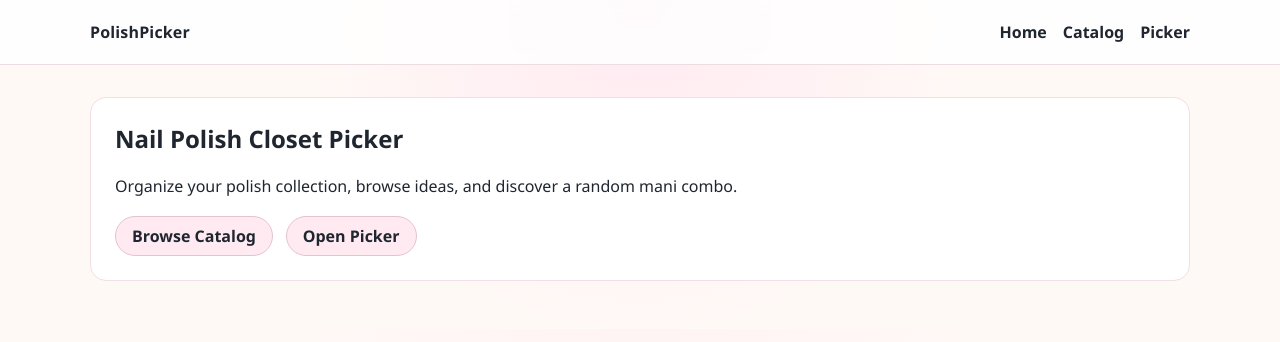
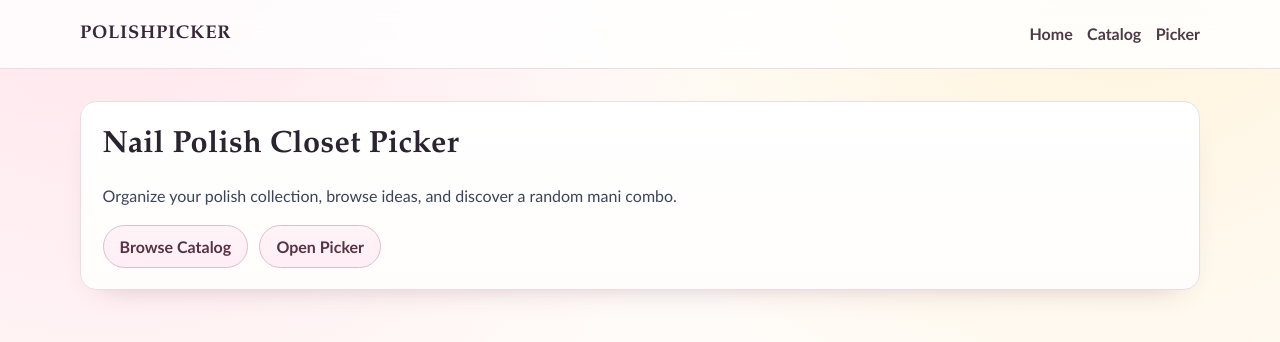
Before and after one commit to Madelelo/polishpicker2-codex, a Next.js app: page / in a window 1280 px wide. Shown: the top 342 px of the page. Built offline with nearby package versions, Linux system fonts and the light colour scheme.

Commit message:
feat(ui): establish editorial visual system

```diff
--- a/app/globals.css
+++ b/app/globals.css
@@ -1,8 +1,20 @@
 :root {
-  --ink: #1f2630;
-  --rose: #cf4f7b;
-  --mint: #c9f7eb;
-  --paper: #fff9f6;
+  --ink-900: #1f2430;
+  --ink-700: #3b4458;
+  --ink-500: #636c83;
+  --rose-700: #b63e68;
+  --rose-500: #d15a83;
+  --rose-200: #f7d8e5;
+  --gold-200: #f4e8ce;
+  --mint-200: #d5f4e9;
+  --paper: #fffaf6;
+  --surface: #fffdfc;
+  --surface-raised: #ffffff;
+  --line: #ecdce4;
+  --line-strong: #dcbecd;
+  --shadow-soft: 0 12px 30px -22px rgba(100, 56, 76, 0.45);
+  --radius-lg: 1rem;
+  --radius-md: 0.8rem;
 }
 
 * {
@@ -13,10 +25,25 @@ html,
 body {
   margin: 0;
   padding: 0;
-  font-family: "Avenir Next", "Segoe UI", sans-serif;
-  background: radial-gradient(circle at top, #ffe9f1, var(--paper) 46%);
-  color: var(--ink);
   min-height: 100%;
+}
+
+body {
+  font-family: "Avenir Next", "Nunito Sans", "Trebuchet MS", sans-serif;
+  color: var(--ink-900);
+  background:
+    radial-gradient(circle at 8% -10%, #ffe3ed 0%, transparent 44%),
+    radial-gradient(circle at 88% -12%, #fff3d8 0%, transparent 40%),
+    linear-gradient(180deg, #fffdfa 0%, var(--paper) 65%, #fff8f2 100%);
+  line-height: 1.45;
+}
+
+h1,
+h2,
+h3 {
+  font-family: "Iowan Old Style", "Palatino Linotype", "Book Antiqua", serif;
+  letter-spacing: 0.01em;
+  color: #2a2330;
 }
 
 a {
@@ -25,16 +52,17 @@ a {
 }
 
 .site-shell {
-  width: min(1100px, 92vw);
+  width: min(1120px, 92vw);
   margin: 0 auto;
 }
 
 .site-header {
-  border-bottom: 1px solid #ebdde2;
+  border-bottom: 1px solid var(--line);
   background: rgba(255, 255, 255, 0.82);
-  backdrop-filter: blur(6px);
+  backdrop-filter: blur(12px);
   position: sticky;
   top: 0;
+  z-index: 20;
 }
 
 .site-header .site-shell {
@@ -42,21 +70,26 @@ a {
   justify-content: space-between;
   align-items: center;
   gap: 1rem;
-  min-height: 4rem;
+  min-height: 4.25rem;
 }
 
 .brand {
+  font-family: "Iowan Old Style", "Palatino Linotype", "Book Antiqua", serif;
+  font-size: 1.15rem;
   font-weight: 700;
-  letter-spacing: 0.01em;
+  letter-spacing: 0.04em;
+  text-transform: uppercase;
+  color: #372838;
 }
 
 .site-nav {
   list-style: none;
   display: flex;
-  gap: 1rem;
+  gap: 0.9rem;
   margin: 0;
   padding: 0;
-  font-weight: 600;
+  font-weight: 700;
+  color: #4e3a46;
 }
 
 main.site-shell {
@@ -64,43 +97,53 @@ main.site-shell {
 }
 
 .page {
-  padding: 1.5rem;
-  border: 1px solid #f0dfe6;
-  border-radius: 1rem;
-  background: white;
+  padding: 1.35rem;
+  border: 1px solid var(--line);
+  border-radius: var(--radius-lg);
+  background: linear-gradient(180deg, var(--surface-raised), var(--surface));
+  box-shadow: var(--shadow-soft);
+  animation: page-enter 0.45s ease-out both;
 }
 
 .page h1 {
   margin-top: 0;
+  margin-bottom: 0.5rem;
+  font-size: clamp(1.5rem, 2.4vw, 2rem);
+}
+
+.page > p {
+  color: var(--ink-700);
 }
 
 .actions {
   display: flex;
-  gap: 0.8rem;
-  margin-top: 1.2rem;
+  flex-wrap: wrap;
+  gap: 0.7rem;
+  margin-top: 1.1rem;
 }
 
 .actions a {
-  border: 1px solid #e4c3d0;
-  background: #ffeaf2;
+  border: 1px solid var(--line-strong);
+  background: linear-gradient(180deg, #fff4f8, #ffeef5);
   border-radius: 999px;
-  padding: 0.5rem 1rem;
-  font-weight: 600;
+  padding: 0.55rem 1rem;
+  font-weight: 700;
+  color: #563242;
 }
 
 .card-grid {
   list-style: none;
   padding: 0;
-  margin: 1.25rem 0 0;
+  margin: 1.1rem 0 0;
   display: grid;
   grid-template-columns: repeat(auto-fit, minmax(220px, 1fr));
   gap: 0.85rem;
 }
 
 .card-item {
-  border: 1px solid #f0dfe6;
-  border-radius: 0.8rem;
-  padding: 0.85rem;
+  border: 1px solid var(--line);
+  border-radius: var(--radius-md);
+  padding: 0.8rem;
   background: #fff;
 }
 
@@ -119,21 +162,21 @@ main.site-shell {
   padding: 0.25rem 0.65rem;
   border-radius: 999px;
   font-size: 0.9rem;
-  font-weight: 600;
+  font-weight: 700;
 }
 
 .status-ok {
-  background: #e6fbef;
-  border: 1px solid #9dd7b3;
+  background: #e7f8ef;
+  border: 1px solid #9fd3b4;
 }
 
 .status-warn {
-  background: #fff4da;
+  background: #fff3d9;
   border: 1px solid #e6c57c;
 }
 
 .status-error {
-  background: #ffe7e8;
+  background: #fee8ec;
   border: 1px solid #e2a3a8;
 }
 
@@ -150,10 +193,11 @@ main.site-shell {
 }
 
 .swipe-stack {
-  border: 1px solid #efdce4;
-  border-radius: 1rem;
+  border: 1px solid var(--line);
+  border-radius: var(--radius-lg);
   padding: 0.85rem;
-  background: linear-gradient(160deg, #fff8fb, #fffcfd);
+  background: linear-gradient(165deg, #fff8fb, #fffefd);
+  box-shadow: var(--shadow-soft);
 }
 
 .swipe-stack__header {
@@ -177,14 +221,14 @@ main.site-shell {
 }
 
 .swipe-stack__deck:focus-visible {
-  box-shadow: 0 0 0 3px rgba(207, 79, 123, 0.22);
+  box-shadow: 0 0 0 3px rgba(182, 62, 104, 0.2);
 }
 
 .swipe-stack__peek {
   position: absolute;
   inset: 0;
   border-radius: 0.9rem;
-  border: 1px solid #efdce4;
+  border: 1px solid var(--line);
   background: #fff;
 }
 
@@ -192,7 +236,7 @@ main.site-shell {
   position: absolute;
   inset: 0;
   z-index: 3;
-  border: 1px solid #ecd5de;
+  border: 1px solid var(--line);
   border-radius: 0.9rem;
   background: #fff;
   padding: 0.62rem;
@@ -206,14 +250,14 @@ main.site-shell {
 
 .swipe-stack__empty {
   margin-top: 0.7rem;
-  border: 1px dashed #e5c5d3;
+  border: 1px dashed var(--line-strong);
   border-radius: 0.9rem;
   min-height: 175px;
   display: grid;
   place-items: center;
   text-align: center;
   padding: 1rem;
-  color: #5f5a62;
+  color: var(--ink-700);
   background: #fff;
 }
 
@@ -224,12 +268,12 @@ main.site-shell {
 }
 
 .swipe-stack__controls button {
-  border: 1px solid #e4c3d0;
+  border: 1px solid var(--line-strong);
   border-radius: 999px;
-  padding: 0.45rem 0.9rem;
-  background: #ffeaf2;
-  font-weight: 600;
-  color: var(--ink);
+  padding: 0.48rem 0.9rem;
+  background: linear-gradient(180deg, #fff2f8, #ffe9f2);
+  font-weight: 700;
+  color: var(--ink-900);
 }
 
 .swipe-stack__controls button:disabled {
@@ -266,7 +310,7 @@ main.site-shell {
 }
 
 .catalog-filters {
-  border: 1px solid #efdce4;
+  border: 1px solid var(--line);
   border-radius: 0.9rem;
   padding: 0.9rem;
   background: #fffafc;
@@ -287,15 +331,16 @@ main.site-shell {
   display: grid;
   gap: 0.35rem;
   font-size: 0.9rem;
-  font-weight: 600;
+  font-weight: 700;
 }
 
 .catalog-filter-grid select {
   border: 1px solid #e7c8d5;
   border-radius: 0.6rem;
-  padding: 0.45rem 0.55rem;
+  padding: 0.5rem 0.55rem;
   background: #fff;
   font: inherit;
+  color: var(--ink-900);
 }
 
 .catalog-filter-actions {
@@ -303,12 +348,12 @@ main.site-shell {
 }
 
 .catalog-filter-actions button {
-  border: 1px solid #e4c3d0;
+  border: 1px solid var(--line-strong);
   border-radius: 999px;
-  padding: 0.4rem 0.9rem;
-  background: #ffeaf2;
-  font-weight: 600;
-  color: var(--ink);
+  padding: 0.43rem 0.9rem;
+  background: linear-gradient(180deg, #fff2f8, #ffe8f2);
+  font-weight: 700;
+  color: var(--ink-900);
 }
 
 .catalog-filter-actions button:disabled {
@@ -349,11 +394,11 @@ main.site-shell {
 }
 
 .catalog-card__eyebrow {
-  font-size: 0.82rem;
+  font-size: 0.8rem;
   font-weight: 700;
   color: #7d4b63;
   text-transform: uppercase;
-  letter-spacing: 0.04em;
+  letter-spacing: 0.07em;
 }
 
 .catalog-card__finish-row {
@@ -364,7 +409,7 @@ main.site-shell {
 }
 
 .catalog-card__meta {
-  color: #5e5560;
+  color: var(--ink-700);
   font-size: 0.88rem;
 }
 
@@ -383,14 +428,14 @@ main.site-shell {
 
 .catalog-empty {
   margin-top: 1rem;
-  border: 1px dashed #e5c5d3;
+  border: 1px dashed var(--line-strong);
   border-radius: 0.9rem;
   min-height: 120px;
   display: grid;
   place-items: center;
   text-align: center;
   padding: 1rem;
-  color: #5f5a62;
+  color: var(--ink-700);
   background: #fff;
 }
 
@@ -403,7 +448,7 @@ main.site-shell {
   letter-spacing: 0.08em;
   font-size: 0.77rem;
   font-weight: 700;
-  color: #a34369;
+  color: var(--rose-700);
 }
 
 .picker-card__meta {
@@ -452,6 +497,17 @@ main.site-shell {
   border: 1px solid #d7ccd0;
 }
 
+@keyframes page-enter {
+  from {
+    opacity: 0;
+    transform: translateY(8px);
+  }
+  to {
+    opacity: 1;
+    transform: translateY(0);
+  }
+}
+
 @media (max-width: 680px) {
   .site-header .site-shell {
     flex-direction: column;
```
